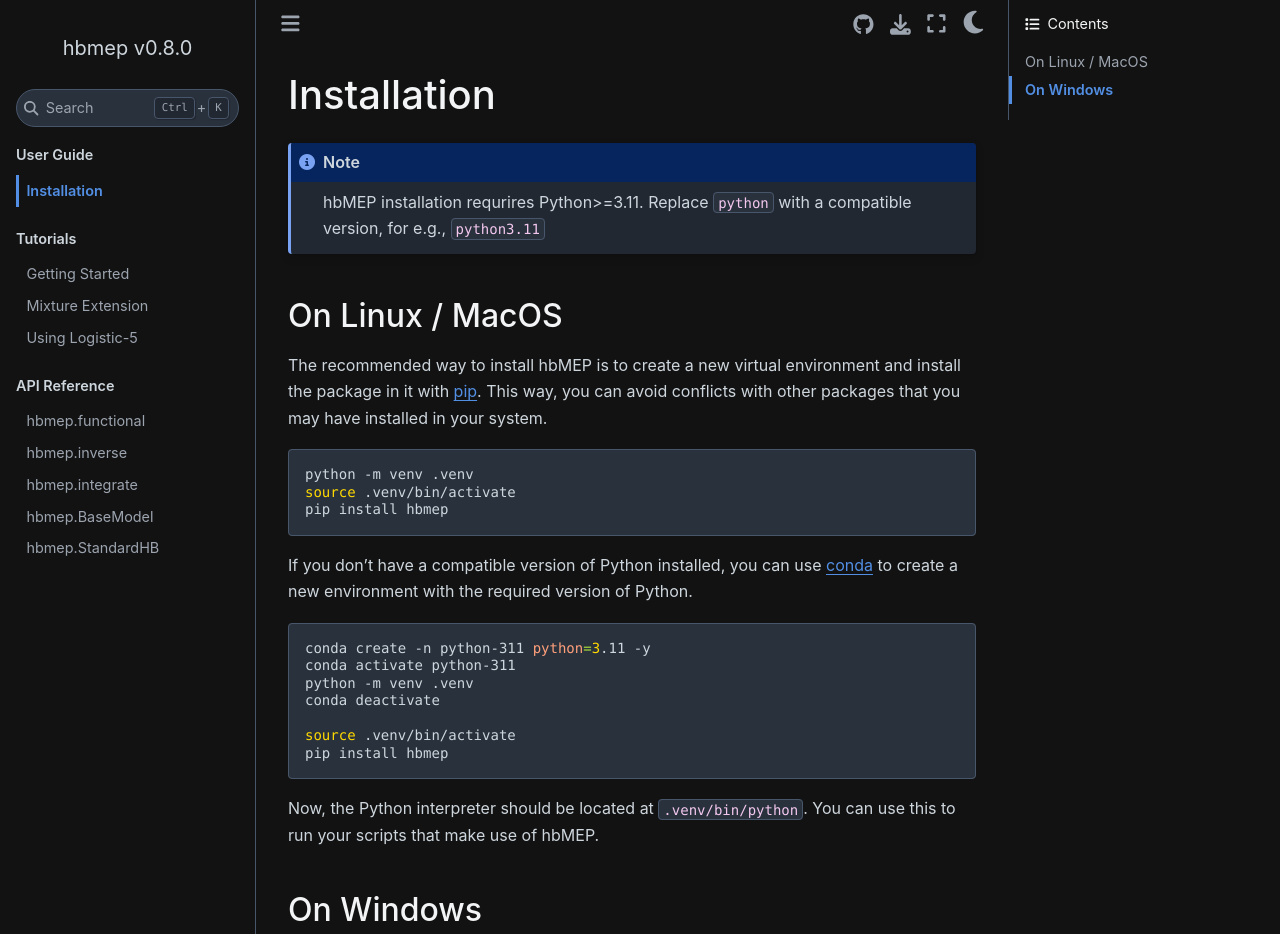
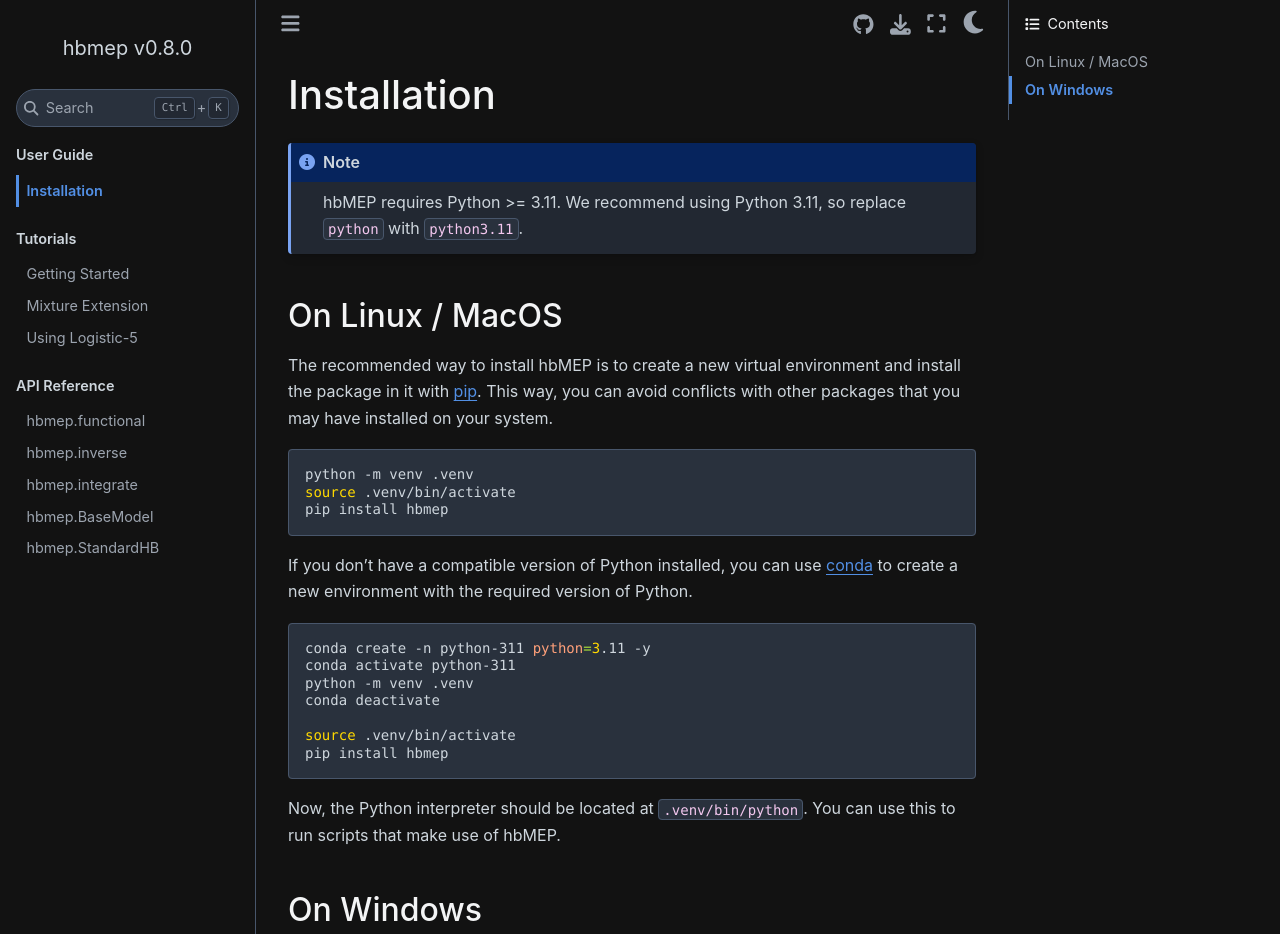
Before and after one commit to hbmep/hbmep, a Sphinx documentation site: the page built from docs/source/user/installation.rst, in a window 1280 px wide and 1382 px high. Shown: the top 934 px of the window. Built offline with Sphinx 7.4.7 and the Sphinx Book theme 1.1.4, drawn with Linux system fonts in a browser that asks for light colours.

Commit message:
docs: fix typos

```diff
--- a/docs/source/user/installation.rst
+++ b/docs/source/user/installation.rst
@@ -4,11 +4,11 @@ Installation
 =================================
 .. note::
 
-    hbMEP installation requrires Python>=3.11. Replace ``python`` with a compatible version, for e.g., ``python3.11``
+    hbMEP requires Python >= 3.11. We recommend using Python 3.11, so replace ``python`` with ``python3.11``.
 
 On Linux / MacOS
 ----------------
-The recommended way to install hbMEP is to create a new virtual environment and install the package in it with `pip <http://www.pip-installer.org/>`_. This way, you can avoid conflicts with other packages that you may have installed in your system.
+The recommended way to install hbMEP is to create a new virtual environment and install the package in it with `pip <https://pip.pypa.io/>`_. This way, you can avoid conflicts with other packages that you may have installed on your system.
 
 .. code-block:: bash
 
@@ -28,7 +28,7 @@ If you don't have a compatible version of Python installed, you can use `conda <
     source .venv/bin/activate
     pip install hbmep
 
-Now, the Python interpreter should be located at ``.venv/bin/python``. You can use this to run your scripts that make use of hbMEP.
+Now, the Python interpreter should be located at ``.venv/bin/python``. You can use this to run scripts that make use of hbMEP.
 
 On Windows
 ----------------
```
